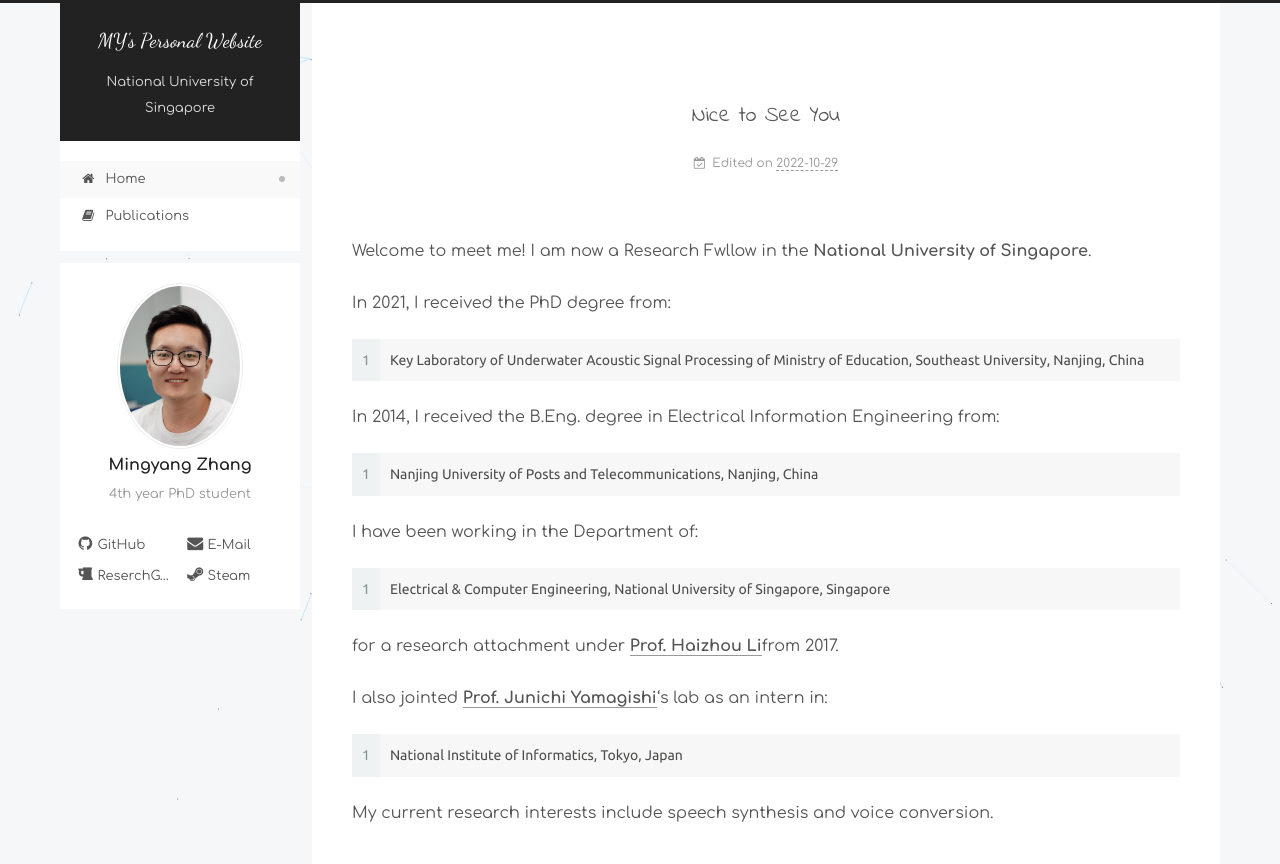
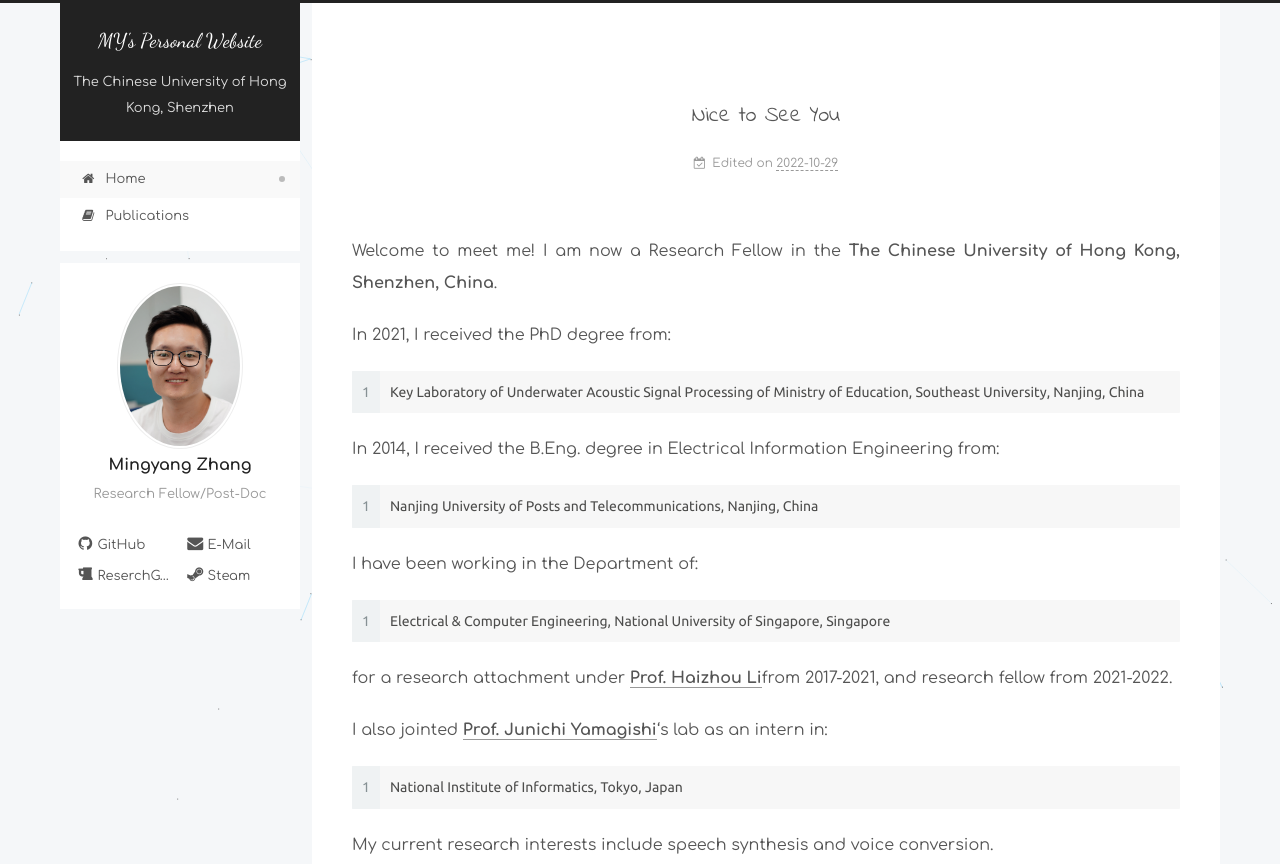
Before and after one commit to ArkhamImp/ArkhamImp.github.io, a plain HTML site: page index.html in a window 1280 px wide. Shown: the top 864 px of the page. Drawn offline with Linux system fonts and the light colour scheme; some packages are replaced by stand-ins of ours; a script that the page names is missing.

Commit message:
Update index.html

```diff
--- a/index.html
+++ b/index.html
@@ -237,7 +237,7 @@
     </div>
 
 
-        <p class="site-subtitle">National University of Singapore</p>
+        <p class="site-subtitle">The Chinese University of Hong Kong, Shenzhen</p>
 
 
 
@@ -424,11 +424,11 @@
 
 
 
-            <p>Welcome to meet me! I am now a Research Fwllow in the <strong>National University of Singapore</strong>.</p>
+            <p>Welcome to meet me! I am now a Research Fellow in the <strong>The Chinese University of Hong Kong, Shenzhen, China</strong>.</p>
 <p>In 2021, I received the PhD degree from:<br><figure class="highlight bash"><table><tr><td class="gutter"><pre><span class="line">1</span><br></pre></td><td class="code"><pre><span class="line">Key Laboratory of Underwater Acoustic Signal Processing of Ministry of Education, Southeast University, Nanjing, China</span><br></pre></td></tr></table></figure></p>
 <p>In 2014, I received the B.Eng. degree in Electrical Information Engineering from:<br><figure class="highlight bash"><table><tr><td class="gutter"><pre><span class="line">1</span><br></pre></td><td class="code"><pre><span class="line">Nanjing University of Posts and Telecommunications, Nanjing, China</span><br></pre></td></tr></table></figure></p>
 <p>I have been working in the Department of:<br><figure class="highlight bash"><table><tr><td class="gutter"><pre><span class="line">1</span><br></pre></td><td class="code"><pre><span class="line">Electrical &amp; Computer Engineering, National University of Singapore, Singapore</span><br></pre></td></tr></table></figure></p>
-<p>for a research attachment under <a href="http://www.colips.org/~eleliha/" target="_blank" rel="noopener"><strong>Prof. Haizhou Li</strong></a>from 2017.</p>
+<p>for a research attachment under <a href="http://www.colips.org/~eleliha/" target="_blank" rel="noopener"><strong>Prof. Haizhou Li</strong></a>from 2017-2021, and research fellow from 2021-2022.</p>
 <p>I also jointed <a href="https://researchmap.jp/read0205283" target="_blank" rel="noopener"><strong>Prof. Junichi Yamagishi</strong></a>‘s lab as an intern in:<br><figure class="highlight bash"><table><tr><td class="gutter"><pre><span class="line">1</span><br></pre></td><td class="code"><pre><span class="line">National Institute of Informatics, Tokyo, Japan</span><br></pre></td></tr></table></figure></p>
 <p>My current research interests include speech synthesis and voice conversion.</p>
 
@@ -506,7 +506,7 @@
               <img class="site-author-image" itemprop="image" src="/uploads/photo_zhang_mingyang.jpg" alt="Mingyang Zhang">
 
               <p class="site-author-name" itemprop="name">Mingyang Zhang</p>
-              <div class="site-description motion-element" itemprop="description">4th year PhD student</div>
+              <div class="site-description motion-element" itemprop="description">Research Fellow/Post-Doc</div>
           </div>
 
 
```
